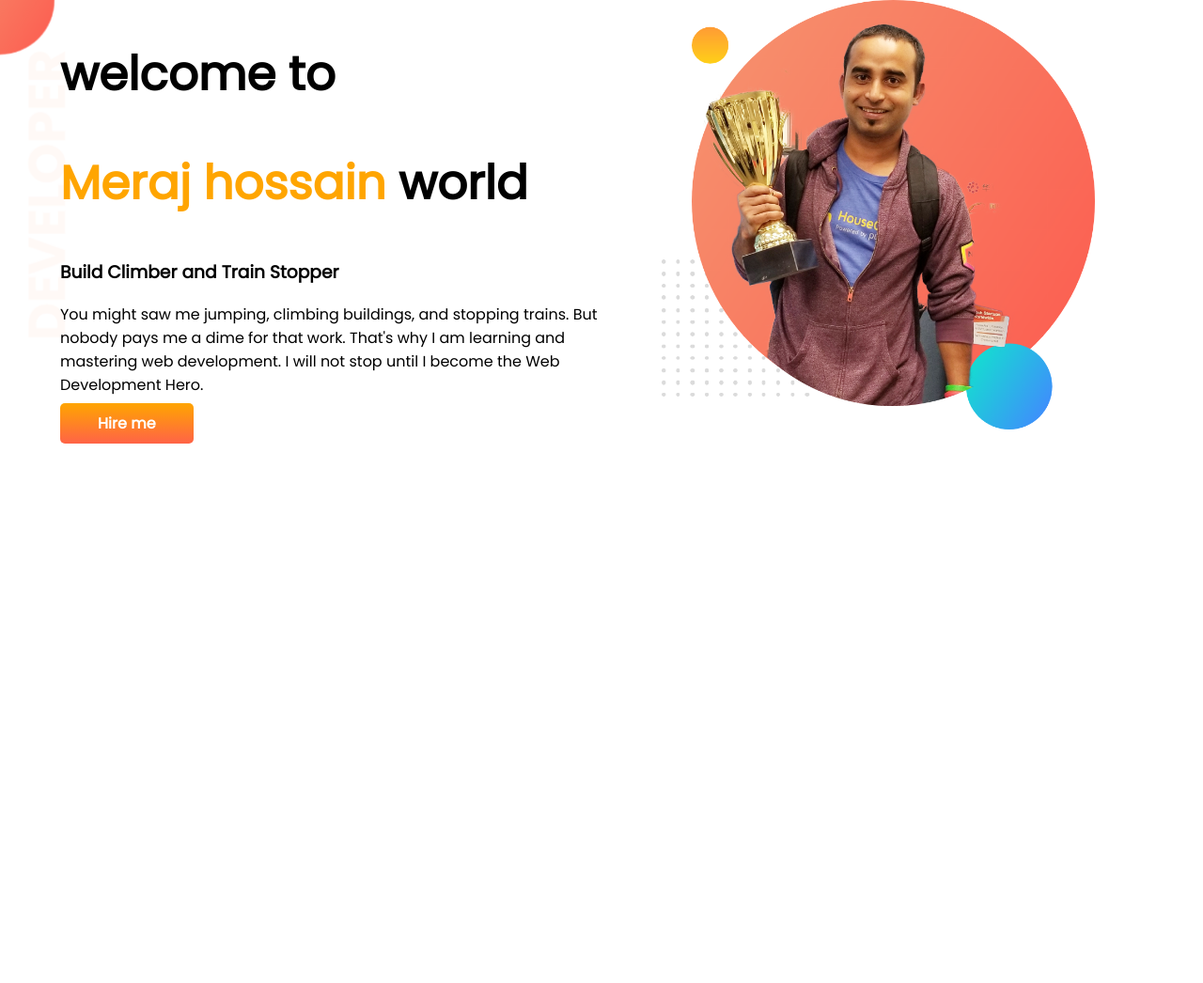
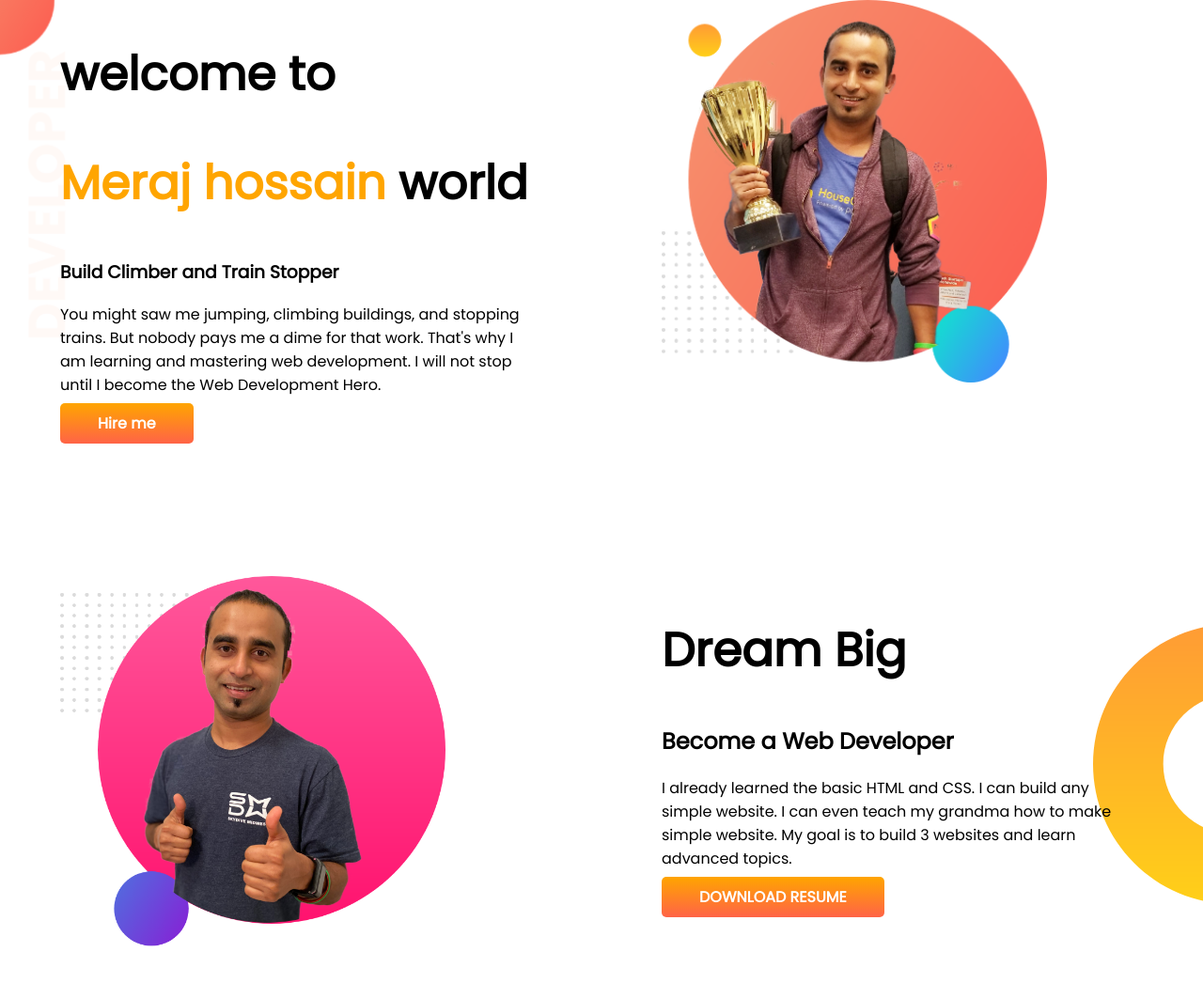
Before and after one commit to Merajhossain2002/developer-portfolio, a plain HTML site: page index.html in a window 1280 px wide. Shown: the whole page at 94% size. Before the commit the page ends 800 px from the top, so only its background shows below. Drawn offline with Linux system fonts and the light colour scheme.

Commit message:
dream big section added

```diff
--- a/index.html
+++ b/index.html
@@ -14,6 +14,7 @@
     <link rel="stylesheet" href="style.css" />
   </head>
   <body>
+    <!-- first section start here -->
     <section class="first-section">
       <div class="half-width">
         <h1>welcome to</h1>
@@ -25,11 +26,37 @@
           mastering web development. I will not stop until I become the Web
           Development Hero.
         </p>
-        <a class="hire-button" href="https://github.com/Merajhossain2002" target="_blank">Hire me</a>
+        <a
+          class="hire-button"
+          href="https://github.com/Merajhossain2002"
+          target="_blank"
+          >Hire me</a
+        >
       </div>
       <div class="half-width">
         <img src="images/jhankar.png" alt="" />
       </div>
     </section>
+    <!-- first section END here -->
+
+    <!-- Dream Big section Start Here -->
+    <section class="dream-big">
+      <div class="half-width">
+        <img src="images/jhankar2.png" alt="" />
+      </div>
+      <div class="half-width">
+        <h1>Dream Big</h1>
+        <h2>Become a Web Developer</h2>
+        <p>
+          I already learned the basic HTML and CSS. I can build any simple
+          website. I can even teach my grandma how to make simple website. My
+          goal is to build 3 websites and learn advanced topics.
+        </p>
+        <a href="https://github.com/Merajhossain2002" class="hire-button">
+          DOWNLOAD RESUME</a
+        >
+      </div>
+    </section>
+    <!-- Dream Big section END Here -->
   </body>
 </html>
--- a/style.css
+++ b/style.css
@@ -1,24 +1,26 @@
-body{
-  font-family: 'Poppins', sans-serif;
+body {
+  font-family: "Poppins", sans-serif;
   margin: 0;
 }
-h1{
+h1 {
   font-size: 50px;
 }
-.header-name{
+.header-name {
   color: orange;
 }
-section{
+section {
   display: flex;
+  margin-bottom: 150px;
 }
-.half-width{
+.half-width {
   width: 50%;
   padding-left: 5%;
+  padding-right: 5%;
 }
-.half-width img{
+.half-width img {
   width: 80%;
 }
-.hire-button{
+.hire-button {
   text-decoration: none;
   font-weight: 700;
   background-image: linear-gradient(orange, tomato);
@@ -26,7 +28,12 @@ section{
   color: white;
   padding: 10px 40px;
 }
-.first-section{
+.first-section {
   background-image: url(images/top-banner.png);
   background-repeat: no-repeat;
 }
+.dream-big {
+  background-image: url(images/dream-bg.png);
+  background-repeat: no-repeat;
+  background-position: right;
+}
```
